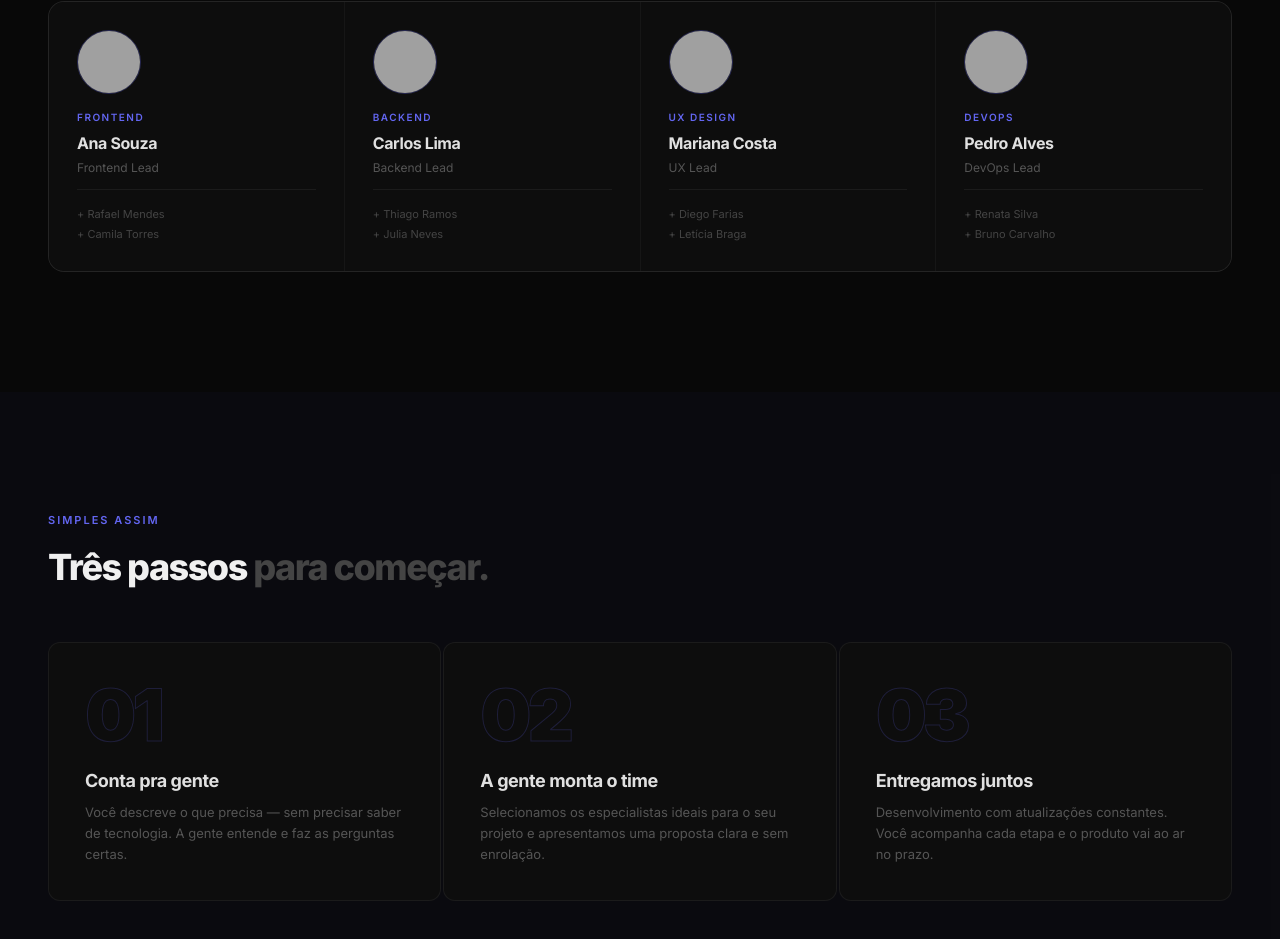
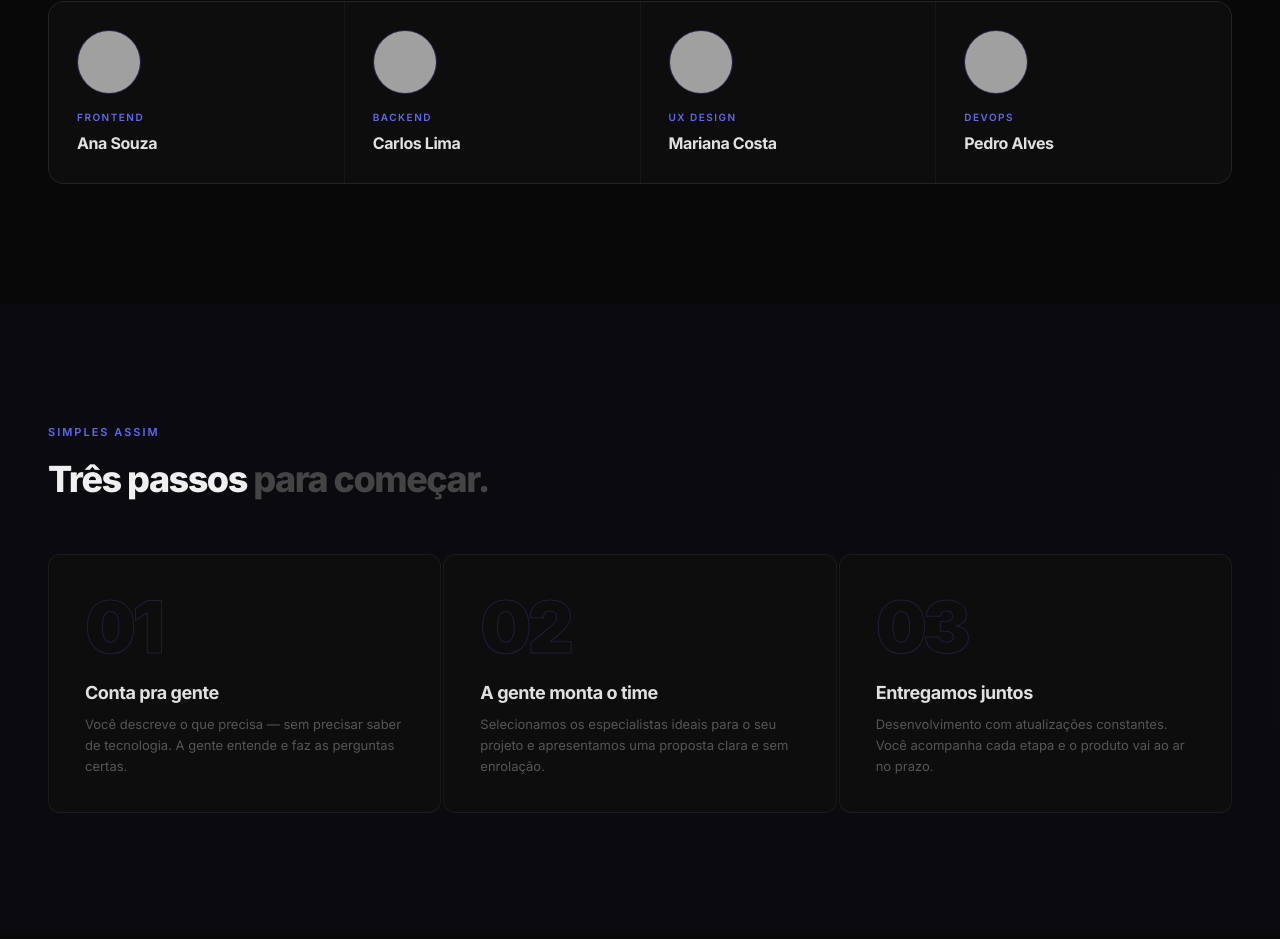
Before and after one commit to dionbiancha/team-portfolio, a Next.js app: page / in a window 1280 px wide. Shown: the part 1559-2498 px from the top of the page. Built offline with nearby package versions, Linux system fonts and the light colour scheme; grey boxes are pictures that could not be loaded.

Commit message:
feat: remove sub-member names and role label from team cards

```diff
--- a/src/components/Team.tsx
+++ b/src/components/Team.tsx
@@ -36,15 +36,6 @@ export default function Team() {
             <p className="text-[16px] font-bold text-[#e0e0e0] tracking-tight">
               {member.lead}
             </p>
-            <p className="text-[12px] text-[#555] mt-1">{member.role}</p>
-
-            <div className="mt-3 pt-3 border-t border-white/[0.06]">
-              {member.members.map((m) => (
-                <p key={m} className="text-[11px] text-[#444] mt-1">
-                  + {m}
-                </p>
-              ))}
-            </div>
           </div>
         ))}
       </div>
```
Also changed, not shown: 1 other file (tests, documents, lock files or other folders).
